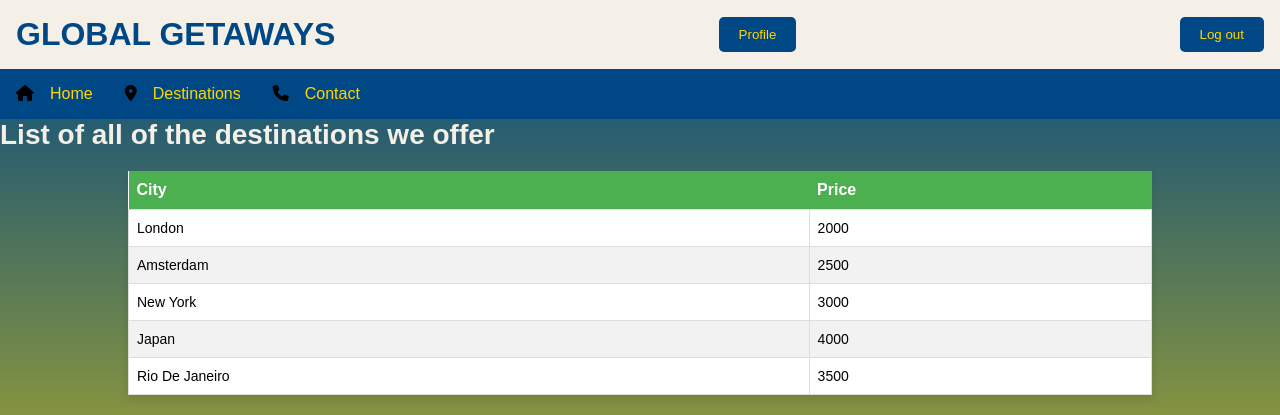
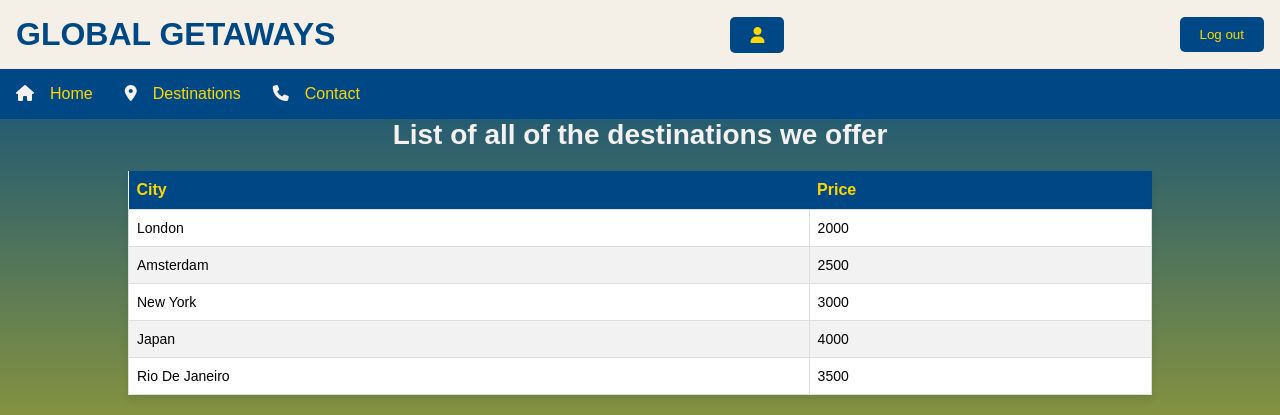
Before and after one commit to erykglowacki1/GlobalGetaways, a PHP site: page /destinations.php in a window 1280 px wide. Shown: the top 415 px of the page. Run offline with PHP 8.4, Linux system fonts and the light colour scheme; the visitor is signed in with stand-in values (Sample User, id 1); data comes from the database, SQL or seed files in the repository.

Commit message:
Web Changes

```diff
--- a/root/css/deleteDesign.css
+++ b/root/css/deleteDesign.css
@@ -33,7 +33,7 @@ table tr:hover {
 a {
     display: inline-block;
     padding: 8px 16px;
-    background-color: #4CAF50;
+    background-color: red;
     color: white;
     text-align: center;
     text-decoration: none;
--- a/root/css/destinationPage.css
+++ b/root/css/destinationPage.css
@@ -1,4 +1,3 @@
-
 
 .container, .form-container {
     display: flex;
@@ -17,8 +16,8 @@
 }
 
 .table-header-row th, .activities-table th, .hotels-table th {
-    background-color: #4CAF50;
-    color: white;
+    background-color: #004785; /* Dark Royal Blue */
+    color: #ffd700; /* Gold */
     padding: 10px 8px;
     text-align: left;
 }
@@ -39,13 +38,14 @@
 }
 
 .desth2 {
-    color: #f4f0e8;
+    color: #f5f1f1;
     font-size: 28px;
     margin-bottom: 10px;
+    text-align: center;
 }
 
 input[type="submit"] {
-    background-color: #4CAF50;
+    background-color: #004785; /* Dark Royal Blue */
     color: white;
     padding: 10px 20px;
     border: none;
@@ -53,6 +53,11 @@ input[type="submit"] {
     cursor: pointer;
     font-size: 16px;
     margin-top: 20px;
+}
+
+input[type="submit"]:hover {
+    background-color: #003366; /* A darker shade of blue */
+    color: #ffd700; /* Gold */
 }
 
 input[type="checkbox"] {
@@ -64,9 +69,11 @@ form {
     width: 100%;
     max-width: 800px;
 }
-.gal{
+
+.gal {
     text-align: center;
 }
+
 .image-grid {
     display: grid;
     grid-template-columns: repeat(3, 1fr); /* Creates three columns of equal size */
--- a/root/css/style.css
+++ b/root/css/style.css
@@ -30,7 +30,7 @@ body {
 }
 
 .title-bar .login-button button,
-.title-bar .profile-button button {
+.title-bar .profile-button a {
     background-color: #004785;
     color: #ffd700;
     border: none;
@@ -38,12 +38,17 @@ body {
     cursor: pointer;
     border-radius: 5px;
     transition: background-color 0.3s ease;
+    text-decoration: none;
+    display: inline-flex;
+    align-items: center;
+    justify-content: center;
 }
 
 .title-bar .login-button button:hover,
-.title-bar .profile-button button:hover {
-    background-color: #003366; /* A darker shade for hover */
+.title-bar .profile-button a:hover {
+    background-color: #003366;
 }
+
 
 /* Search bar styles */
 .search-bar {
--- a/root/index.php
+++ b/root/index.php
@@ -104,7 +104,8 @@ if (isset($_POST['search_submit'])) {
     <div class="error-section">
         <p><?php echo $error_message; ?></p>
     </div>
+<?php endif; ?>
+
     <?
     require "templates/footer.php";
     ?>
-<?php endif; ?>
--- a/root/purchasePage.php
+++ b/root/purchasePage.php
@@ -18,7 +18,7 @@ Payment::settingPaymentInformation();
 <form method="post">
 
     <label for="cardNum">Card Number</label>
-    <input type="number" name="CardNum" id="cardNum">
+    <input type="text" name="CardNum" id="cardNum" maxlength="16">
 
     <label for="expirationDate">Expiration Date</label>
     <input type="date" name="expirationDate" id="expirationDate">
@@ -27,7 +27,7 @@ Payment::settingPaymentInformation();
     <input type="text" name="ownerName" id="ownerName">
 
     <label for="cvv">CVV</label>
-    <input type="number" name="cvv" id="cvv">
+    <input type="text" name="cvv" id="cvv" maxlength="3">
 
 
     <input type="hidden" name="reservation_id">
--- a/root/templates/header.php
+++ b/root/templates/header.php
@@ -26,8 +26,9 @@ if ($_SESSION['Active'] == false){
         </div>
 
         <div class="profile-button">
-            <a href="profilePage.php"><button>Profile</button></a>
+            <a href="profilePage.php" class="profile-link"><i class="fa-solid fa-user"></i></a>
         </div>
+
         <div class="login-button">
         <form action="logout.php" method="post" name="Logout_Form" class="form-signin">
             <button name="Submit" value="Logout" class="button" type="submit">Log out</button>
@@ -38,9 +39,9 @@ if ($_SESSION['Active'] == false){
     <!-- Navigation Bar -->
     <nav class="navbar">
         <ul class="nav-links">
-            <li><i class="fa-solid fa-house"></i><a href="index.php">Home</a></li>
-            <li><i class="fa-solid fa-location-dot"></i><a href="destinations.php">Destinations</a></li>
-            <li><i class="fa-solid fa-phone"></i><a href="contact.php">Contact</a></li>
+            <li><i class="fa-solid fa-house" style="color: #f5f1f1;"></i><a href="index.php">Home</a></li>
+            <li><i class="fa-solid fa-location-dot" style="color: #f5f1f1;"></i><a href="destinations.php">Destinations</a></li>
+            <li><i class="fa-solid fa-phone" style="color: #f5f1f1;"></i><a href="contact.php">Contact</a></li>
 
         </ul>
         <div class="burger">
```
Also changed, not shown: root/css/login.css (+0 -10 lines), root/css/payment.css (+8 -5 lines), root/css/Results.css (added).
